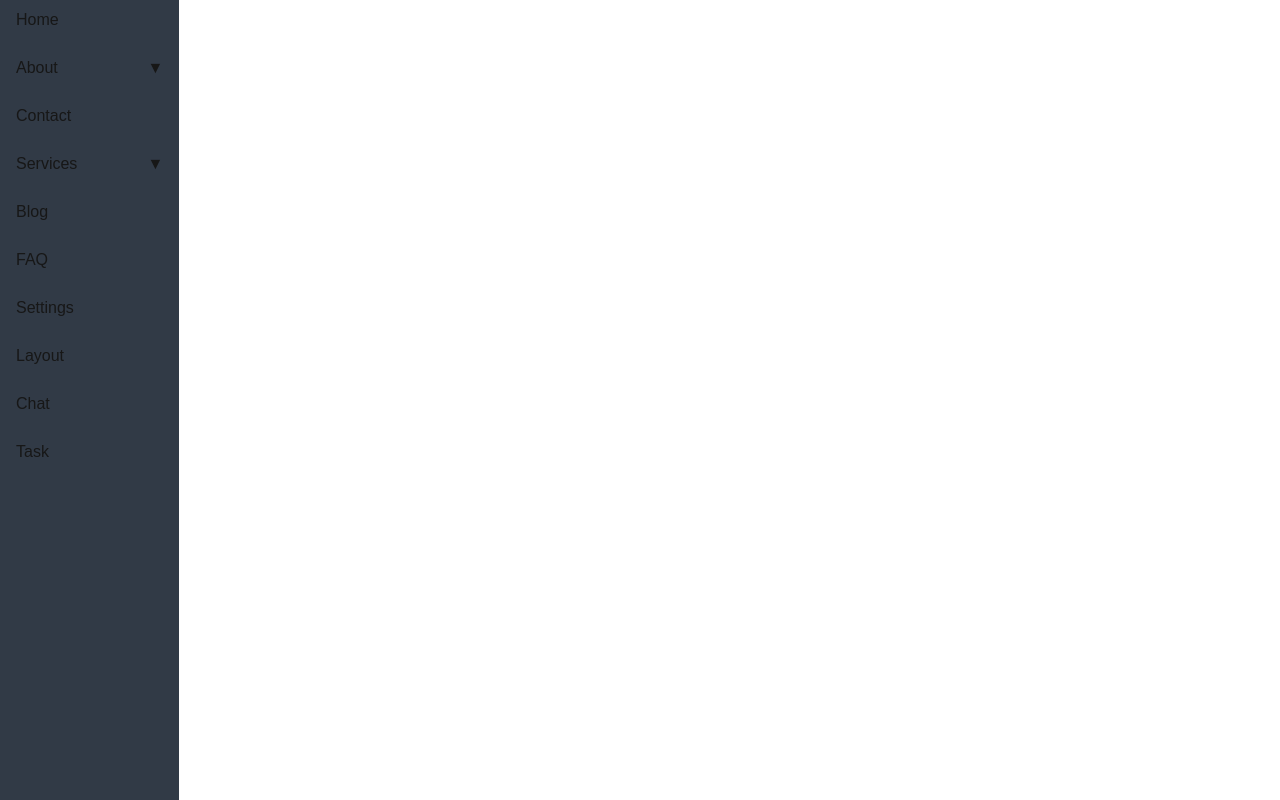
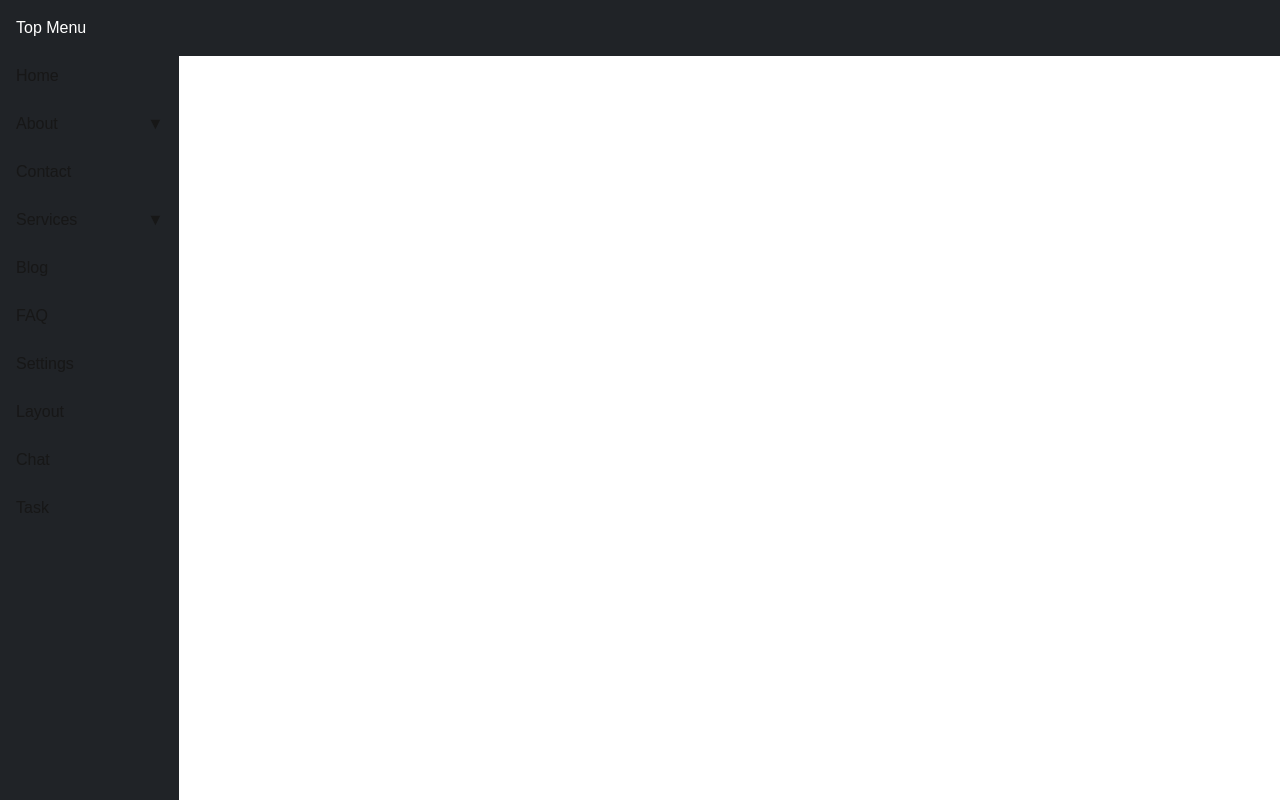
Before and after one commit to somnetics/seamless-app, a Next.js app: page / in a window 1280 px wide. Built offline with nearby package versions, Linux system fonts and the light colour scheme.

Commit message:
update menu style

```diff
--- a/src/components/MenuWrapper.tsx
+++ b/src/components/MenuWrapper.tsx
@@ -1,16 +1,23 @@
-import Image from "next/image";
 import Menu from "../components/Menu";
+import Topmenu from "../components/Topmenu";
 import menuData from "../data/menu.json";
 
 export default function Menuwrapper() {
   const { orientation } = menuData;
   return (
-    <div className={`flex items-top justify-start font-sans h-auto w-screen`}>
+    <div
+      className={`flex font-sans h-screen w-screen ${
+        orientation === "vertical" ? "flex-row" : "flex-col"
+      }`}
+    >
+      <Topmenu
+        className={orientation === "vertical" ? "fixed top-0" : "sticky top-0"}
+      />
       <div
         className={
           orientation === "vertical"
-            ? "flex h-screen bg-[#313a46]"
-            : "flex h-auto w-screen bg-[#313a46]"
+            ? "fixed left-0 top-14 h-[calc(100vh-3rem)] bg-[#202327]"
+            : "sticky top-14 w-screen bg-[#202327] border-t border-[#3b3f47]"
         }
       >
         <Menu />
--- /dev/null
+++ b/src/components/Topmenu.tsx
@@ -0,0 +1,19 @@
+import React from "react";
+
+interface TopmenuProps {
+  className?: string;
+}
+
+const Topmenu: React.FC<TopmenuProps> = ({ className }) => {
+  return (
+    <div
+      className={`w-full bg-[#202327] text-white p-4 z-10 ${
+        className || "sticky top-0"
+      }`}
+    >
+      Top Menu
+    </div>
+  );
+};
+
+export default Topmenu;
```
Also changed, not shown: 1 other file (tests, documents, lock files or other folders).
